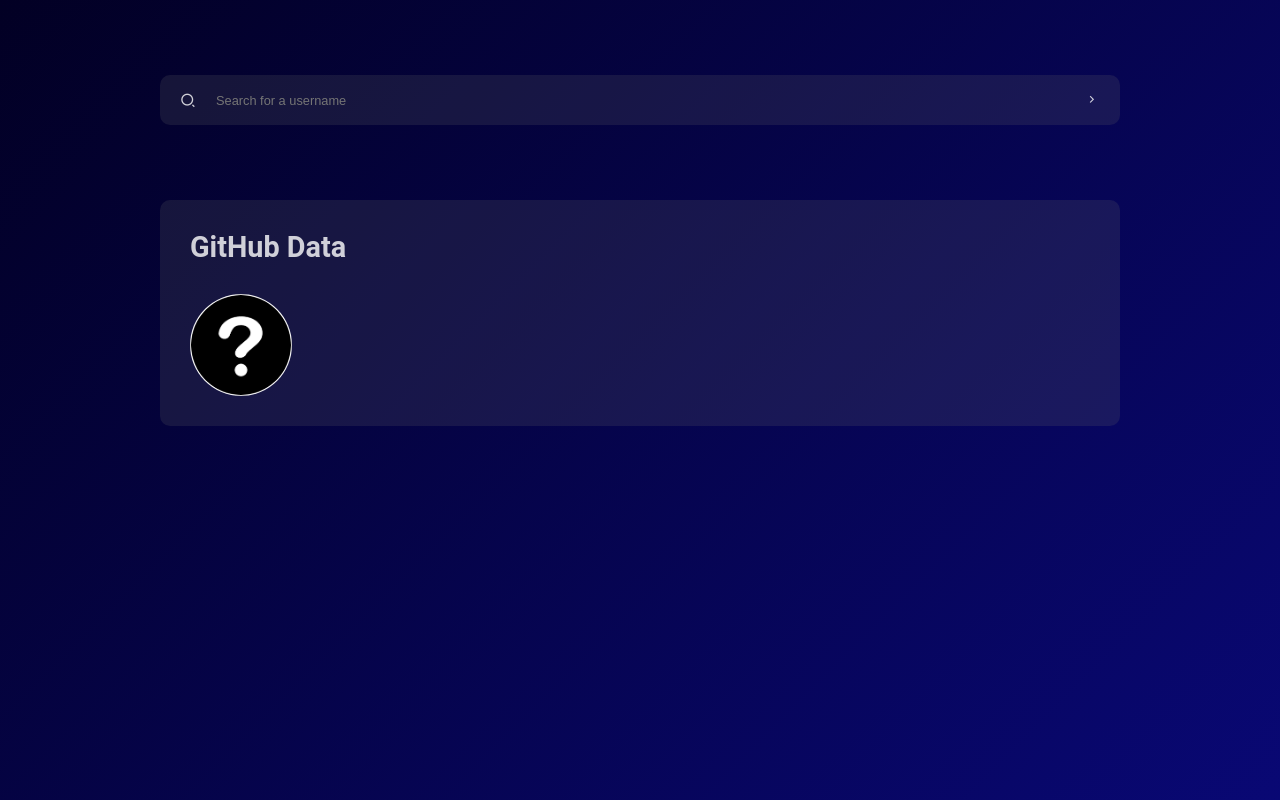
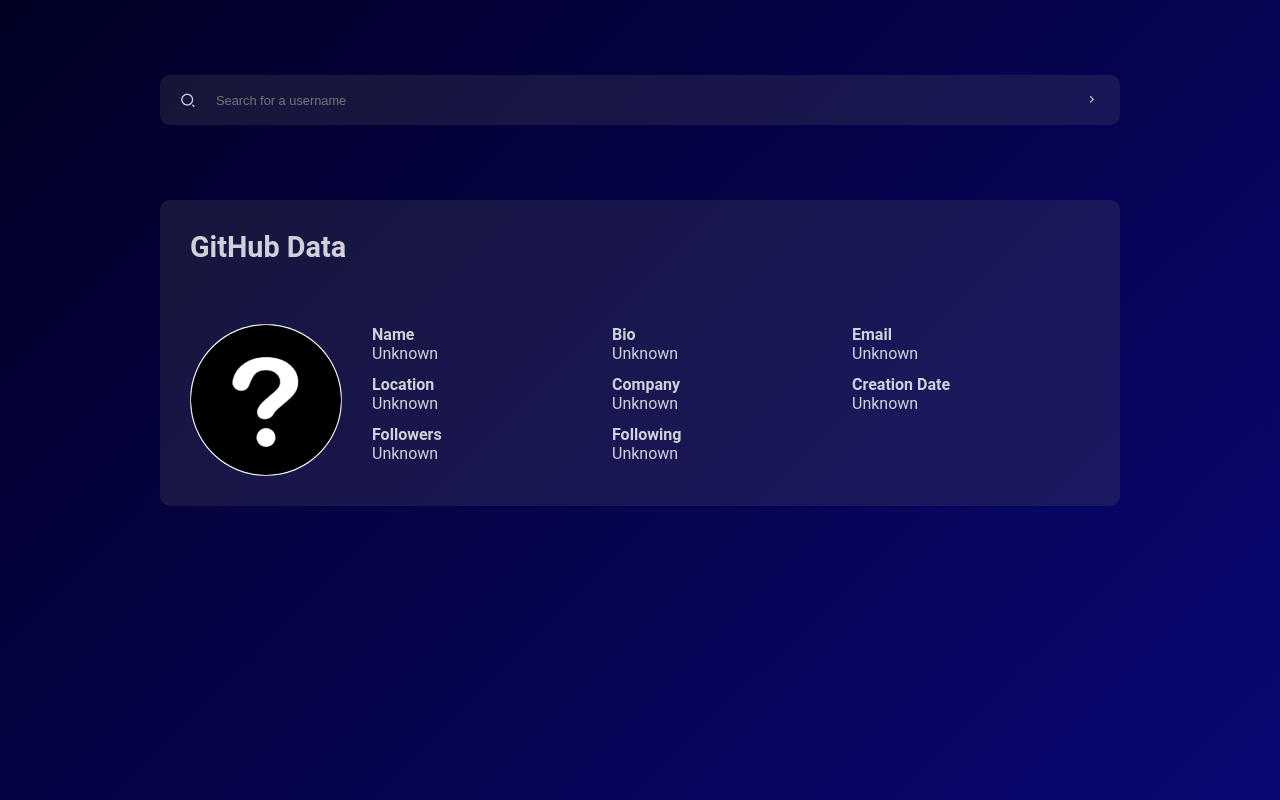
Before and after one commit to OffensiveKernelUser/User-Finder, a plain HTML site: page index.html in a window 1280 px wide. Drawn offline with nearby package versions, Linux system fonts and the light colour scheme.

Commit message:
Added a CSS Grid for the GitHub data

```diff
--- a/CSS/main.css
+++ b/CSS/main.css
@@ -85,13 +85,30 @@ button {
 }
 
 
+.github {
+    display: flex;
+    flex-direction: row;
+    align-items: center;
+    width: 100%;
+}
 
 .github-avatar {
-    width: 100px;
-    height: 100px;
+    width: 150px;
+    height: 150px;
     margin: 30px;
     border-radius: 50%;
     border: rgba(255,255,255,0.8) 1px solid;
     background-image: url('../Assets/IMG/unknown.png');
-    background-size: contain;
+    background-size: cover;
 }
+
+.github-data {
+    display: grid;
+    grid-template-columns: 1fr 1fr 1fr;
+    grid-auto-rows: 50px;
+    width: calc(75vw - 240px);
+}
+
+.github-data>* {
+    display: block;
+}
--- a/JS/main.js
+++ b/JS/main.js
@@ -2,6 +2,15 @@ const SearchButton = document.querySelector('.search-button');
 const SearchInput = document.querySelector('.search-input');
 const SearchBar = document.querySelector('.search-container');
 const UserInfos = document.querySelector('.user-infos-container');
+const GitHubAvatar = document.querySelector('.github-avatar');
+const GitHubName = document.querySelector('.github-name');
+const GitHubBio = document.querySelector('.github-bio');
+const GitHubEmail = document.querySelector('.github-email');
+const GitHubLocation = document.querySelector('.github-location');
+const GitHubCompany = document.querySelector('.github-company');
+const GitHubCreationDate = document.querySelector('.github-creation-date');
+const GitHubFollowers = document.querySelector('.github-followers');
+const GitHubFollowing = document.querySelector('.github-following');
 
 async function fetchGitHubUserData(username) {
     const response = await fetch(`https://api.github.com/users/${username}`);
@@ -17,10 +26,13 @@ function handleSearch() {
     }
 
     UserInfos.style.display = 'flex';
-    SearchBar.style.top = '12.5%'
+    SearchBar.style.top = '12.5%';
 
     let GitHubData = fetchGitHubUserData(Username)
-    console.log(GitHubData)
+    GitHubAvatar.style.backgroundImage = `url(https://avatars.githubusercontent.com/${Username})`;
+    GitHubName.innerHTML = GitHubData.data.name;
+    console.log(GitHubData.data.name);
+    console.log(GitHubData);
 }
 
 SearchButton.addEventListener('click', handleSearch);
--- a/index.html
+++ b/index.html
@@ -19,7 +19,19 @@
     <div class="user-infos-container">
         <div class="user-infos github-user-infos">
             <h1>GitHub Data</h1>
-            <div class="github-avatar"></div>
+            <div class="github">
+                <div class="github-avatar"></div>
+                <div class="github-data">
+                    <div class="github-name"><strong>Name</strong><br>Unknown</div>
+                    <div class="github-bio"><strong>Bio</strong><br>Unknown</div>
+                    <div class="github-email"><strong>Email</strong><br>Unknown</div>
+                    <div class="github-location"><strong>Location</strong><br>Unknown</div>
+                    <div class="github-company"><strong>Company</strong><br>Unknown</div>
+                    <div class="github-creation-date"><strong>Creation Date</strong><br>Unknown</div>
+                    <div class="github-followers"><strong>Followers</strong><br>Unknown</div>
+                    <div class="github-following"><strong>Following</strong><br>Unknown</div>
+                </div>
+            </div>
         </div>
     </div>
 
```
